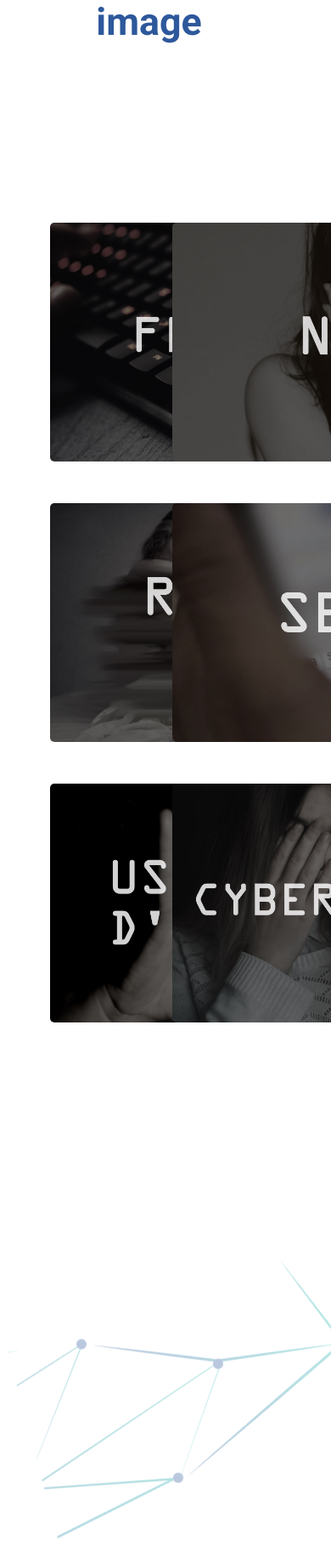
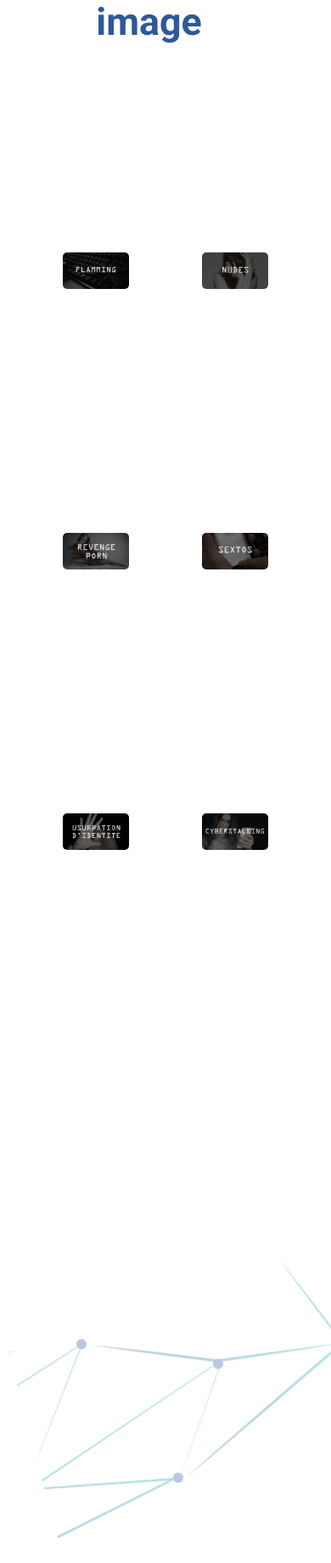
Before and after one commit to ValMgr/Cybernetic, a PHP site: page /EnImage.php in a window 390 px wide; the page is wider, and only the part inside the window is pictured. Shown: the part 759-2598 px from the top of that part at 85% size. Run offline with PHP 8.4, Linux system fonts and the light colour scheme; some libraries are stand-ins or nearby versions.

Commit message:
responsive résolutions EnImage

```diff
--- a/style/main.css
+++ b/style/main.css
@@ -953,21 +953,21 @@
   }
 
    #Categorie1, #Categorie3, #Categorie5{
-    width: 500px;
-    height: 300px;
+    width: 38vw;
+    height: 10vh;
     border-radius: 3px;
     position: absolute;
     z-index: 15;
-    left: 15%;
+    left: 10vw;
     border-radius: 10px;
   }
 
   #Categorie2, #Categorie4, #Categorie6{
-    width:500px;
-    height: 300px;
+    width: 38vw;
+    height: 10vh;
     position: absolute;
     z-index: 15;
-    left: 52%;
+    right: 10vw;
     border-radius: 10px;
   }
 
@@ -976,8 +976,13 @@
   	transition: 0.25s ease-in-out;
   }
 
-   #Categorie1 a, #Categorie2 a, #Categorie3 a, #Categorie4 a, #Categorie5 a, #Categorie6 a{
+  #Categorie1 a, #Categorie2 a, #Categorie3 a, #Categorie4 a, #Categorie5 a, #Categorie6 a{
   	transition: 0.25s ease-in-out;
+  }
+
+  #Categorie1, #Categorie2, #Categorie3, #Categorie4, #Categorie5, #Categorie6{
+    display: block;
+    padding: 35px;
   }
 
 
```
